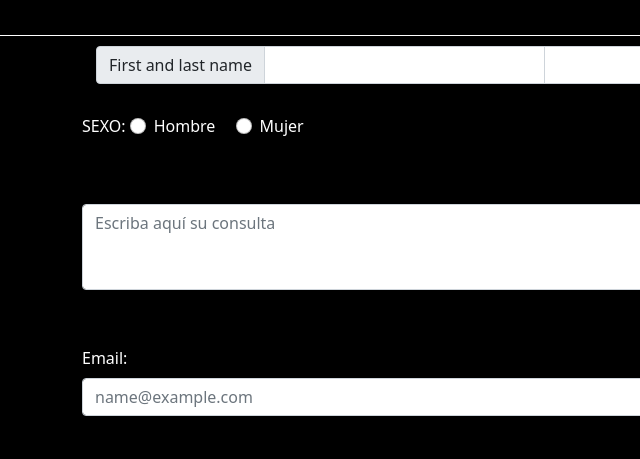
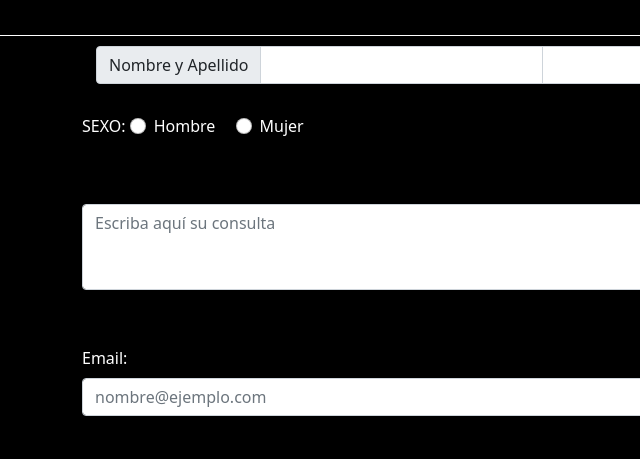
Before and after one commit to GonzaloNegro/blackp3d-project, a plain HTML site: page contacto.html in a window 1280 px wide. Shown: the part 194-653 px from the top of the page, 180-820 px from the left. Drawn offline with nearby package versions, Linux system fonts and the light colour scheme.

Commit message:
Cambio Contacto

```diff
--- a/contacto.html
+++ b/contacto.html
@@ -41,7 +41,7 @@
               <div class="container">
                 <div class="row">
                   <div class="input-group">
-                    <label class="input-group-text">First and last name</label>
+                    <label class="input-group-text">Nombre y Apellido</label>
                     <input
                       type="text"aria-label="First name" class="form-control"/>
                     <input
@@ -78,7 +78,7 @@
                 <div class="row">
                   <div class="mb-3">
                     <label for="exampleFormControlInput1" class="form-label">Email:</label>
-                    <input type="email" class="form-control" id="exampleFormControlInput1" placeholder="name@example.com"/>
+                    <input type="email" class="form-control" id="exampleFormControlInput1" placeholder="nombre@ejemplo.com"/>
                   </div>
                 </div>
               </div>
```
